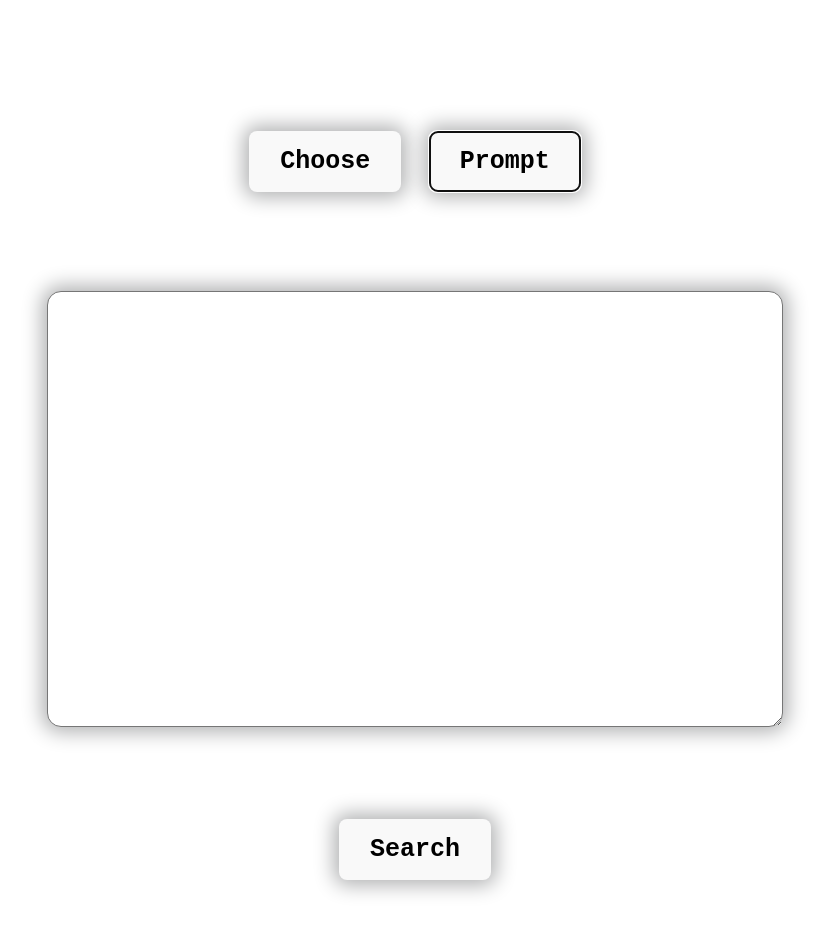
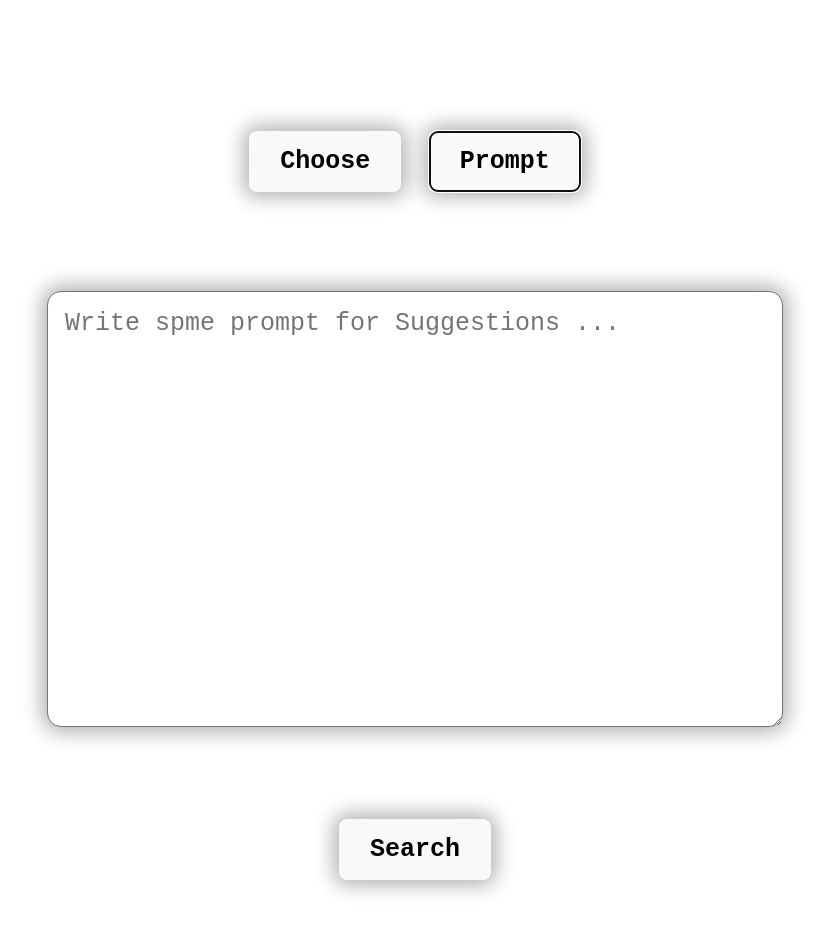
Before and after one commit to Gaurav-Verma07/fashion-recommendation-system-, a React (Vite) app: page / in a window 1280 px wide. Both pictures are taken after a click on the button "Prompt". Shown: the top 934 px of the page, without its empty margins (225-1054 px from the left). Built offline with nearby package versions, Linux system fonts and the light colour scheme.

Commit message:
style: add css

```diff
--- a/src/PromptBased/PromptBased.tsx
+++ b/src/PromptBased/PromptBased.tsx
@@ -21,6 +21,7 @@ const PromptBased = () => {
     <section>
       <div>
         <textarea className={classes.textBox}
+          placeholder="Write spme prompt for Suggestions ..."
           onChange={(e: any) => {
             setPrompt(e.target.value);
           }}
```
